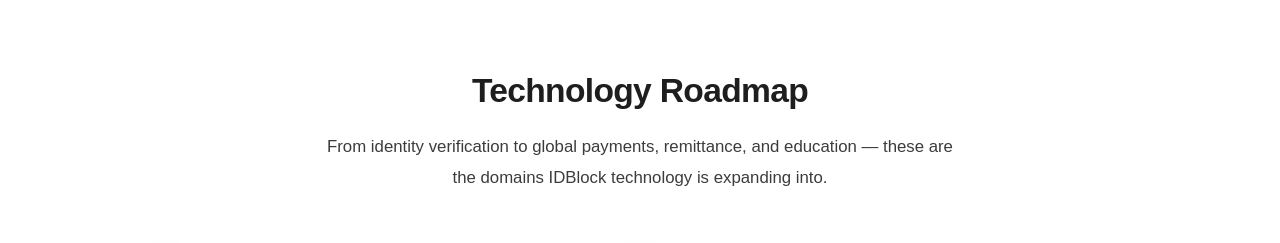
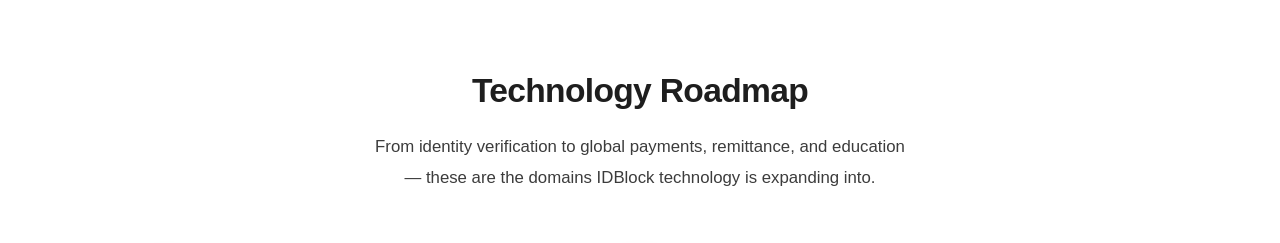
Before and after one commit to sangah323/idblock.co_ces, a React (Vite) app: page / in a window 1280 px wide. Shown: the part 10300-10543 px from the top of the page. Built offline with nearby package versions, Linux system fonts and the light colour scheme; no server answers.

Commit message:
[style] Roadmap 줄바꿈

```diff
--- a/src/style/home/HomeRoadmap.module.css
+++ b/src/style/home/HomeRoadmap.module.css
@@ -60,6 +60,9 @@
   margin: 0 auto 4.5rem;
   line-height: 1.8;
   min-height: 3.6rem;
+}
+.space {
+  display: block;
 }
 
 .iconGrid {
```
